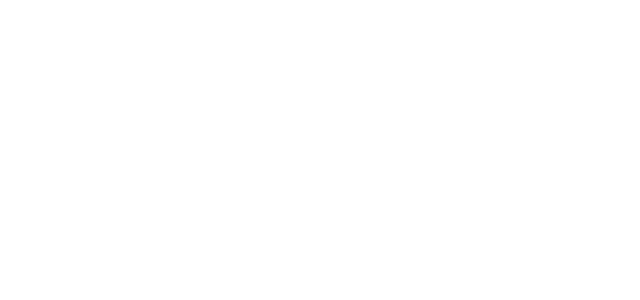
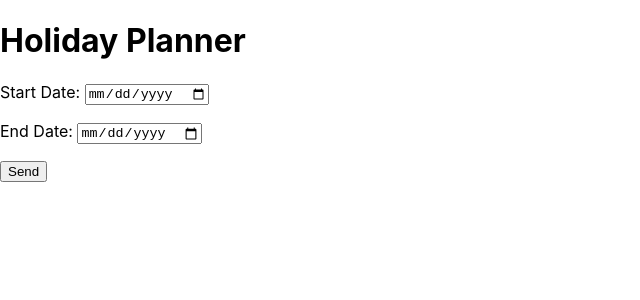
Before and after one commit to HortTemppa/assignment, a React (Create React App) app: page / in a window 1280 px wide. Shown: the top 300 px of the page, without its empty margins (0-640 px from the left). Built offline with nearby package versions, Linux system fonts and the light colour scheme.

Commit message:
created the basic structure for the HolidayInput component

```diff
--- a/src/components/HolidayApp.js
+++ b/src/components/HolidayApp.js
@@ -9,8 +9,8 @@ const HolidayApp = () => {
 
   return (
     <>
-      <HolidayInput />
-      <Response />
+      <HolidayInput setError={setError} setMessage={setMessage} />
+      <Response error={error} message={message} />
     </>
   );
 };
--- a/src/components/HolidayInput.js
+++ b/src/components/HolidayInput.js
@@ -1,7 +1,54 @@
-import React from "react";
+import React, { useState } from "react";
+import { useHolidayPlanner } from "./ServiceContext";
 
-const HolidayInput = () => {
-  return <div></div>;
+const HolidayInput = ({ setError, setMessage }) => {
+  const [startDate, setStartDate] = useState();
+  const [endDate, setEndDate] = useState();
+
+  const [holidays, setHolidays] = useState();
+
+  const holidayPlanner = useHolidayPlanner();
+
+  function handleSubmit(e) {
+    e.preventDefault();
+
+    try {
+      setHolidays(holidayPlanner.countHolidays(endDate, startDate));
+    } catch (error) {
+      setError(true);
+      setMessage(error.message);
+
+      setTimeout(() => {
+        setError(false);
+        setMessage(undefined);
+      }, 3000);
+    }
+  }
+
+  return (
+    <div>
+      <h1>Holiday Planner</h1>
+      <form onSubmit={handleSubmit}>
+        <p>
+          Start Date:{" "}
+          <input
+            type="date"
+            value={startDate}
+            onChange={(e) => setStartDate(e.target.value)}
+          ></input>
+        </p>
+        <p>
+          End Date:{" "}
+          <input
+            type="date"
+            value={startDate}
+            onChange={(e) => setStartDate(e.target.value)}
+          ></input>
+        </p>
+        <button type="submit">Send</button>
+      </form>
+    </div>
+  );
 };
 
 export default HolidayInput;
--- a/src/components/Response.js
+++ b/src/components/Response.js
@@ -1,6 +1,6 @@
 import React from "react";
 
-const Response = () => {
+const Response = ({ error, message }) => {
   return <div></div>;
 };
 
--- a/src/components/ServiceContext.js
+++ b/src/components/ServiceContext.js
@@ -13,7 +13,7 @@ export const DateProvider = ({ children }) => {
   );
 };
 
-export function useDateService() {
+export function useHolidayPlanner() {
   const service = useContext(serviceContext);
 
   if (service === undefined) {
--- a/src/services/holidayPlanner.js
+++ b/src/services/holidayPlanner.js
@@ -6,5 +6,6 @@ export default class holidayPlanner {
 
   setHolidays() {
     fetch("./dates.json").then((response) => (this.holidays = response.data));
+    console.log(this.holidays);
   }
 }
```
